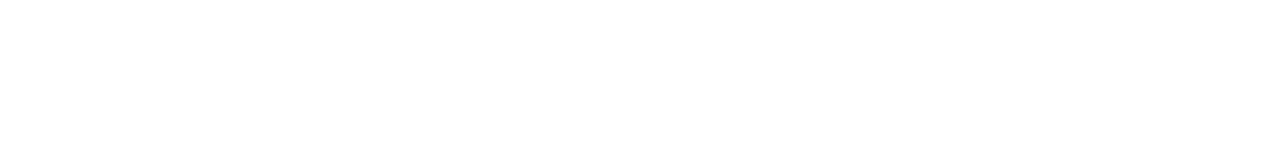
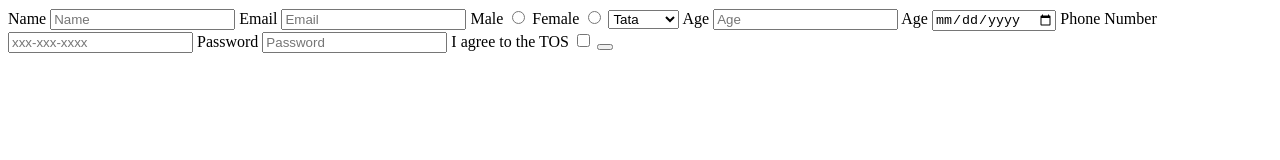
Before and after one commit to acciojob/signup-form-car-Sarvesh8080, a website: page main.html in a window 1280 px wide. Drawn offline with Linux system fonts and the light colour scheme.

Commit message:
created a submission

```diff
--- a/main.html
+++ b/main.html
@@ -7,7 +7,32 @@
 </head>
 
 <body>
-	<!-- the entire body must be written by student -->
+	<form method="post">
+		<label for="name">Name</label>
+		<input type="text" id="name" placeholder="Name" required>
+		<label for="email">Email</label>
+		<input type="email" id="email" placeholder="Email" required>
+		<label for="gender_m">Male</label>
+		<input type="radio" id="gender_m" name="gender" placeholder="age" required>
+		<label for="gender_f">Female</label>
+		<input type="radio" id="gender_f" name="gender" placeholder="age" required>
+		<select id="cars" placeholder="--Please choose an option--">
+			<option>Tata</option>
+			<option>Hyundai</option>
+			<option>Honda</option>
+			</select>
+		<label for="age">Age</label>
+		<input type="number" id="age" placeholder="Age" required>
+		<label for="dob">Age</label>
+		<input type="Date" id="dob" required>
+		<label for="tel">Phone Number</label>
+		<input type="tel" id="tel" placeholder="xxx-xxx-xxxx">
+		<label for="password">Password</label>
+		<input type="password" id="password" placeholder="Password" required>
+		<label for="tos">I agree to the TOS</label>
+		<input type="checkbox" id="tos" required>
+		<button type="submit">
+		</form>
     <script type="text/javascript" src="./script.js">
 </script>
 
```
